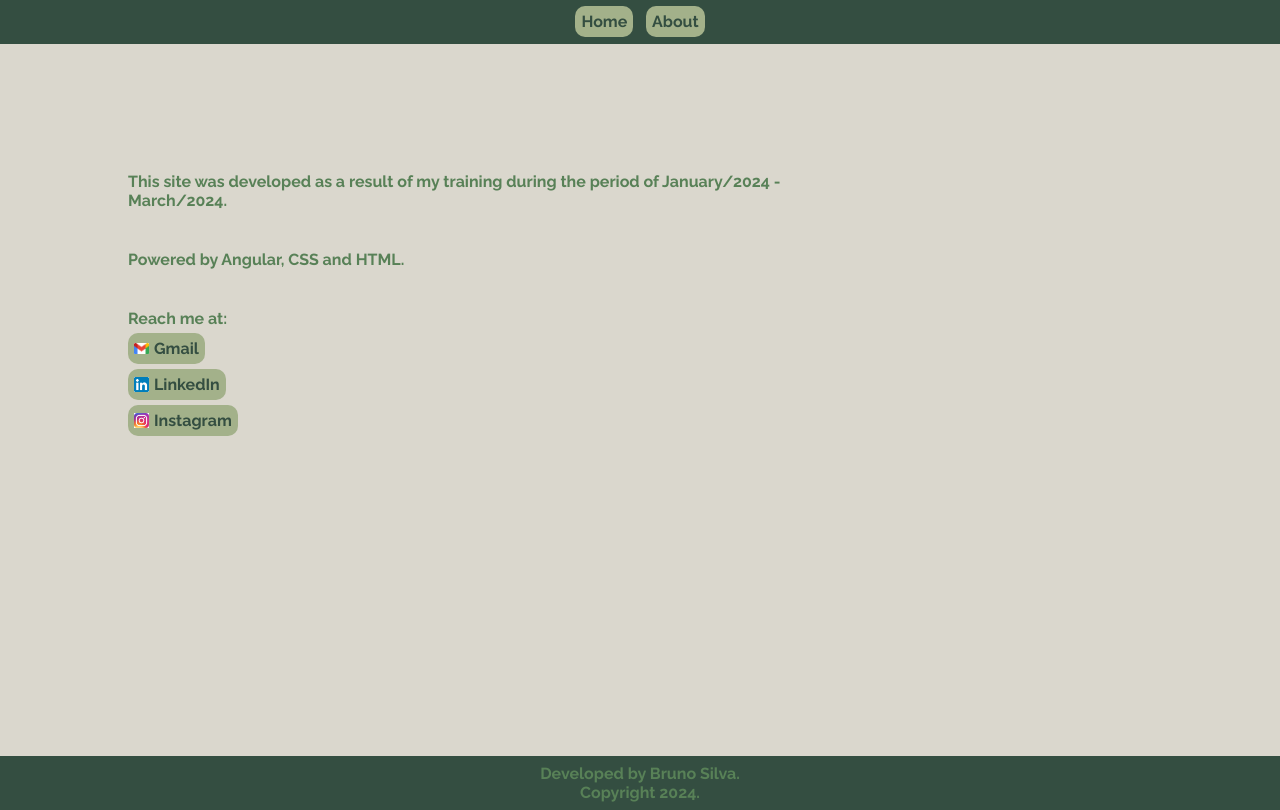
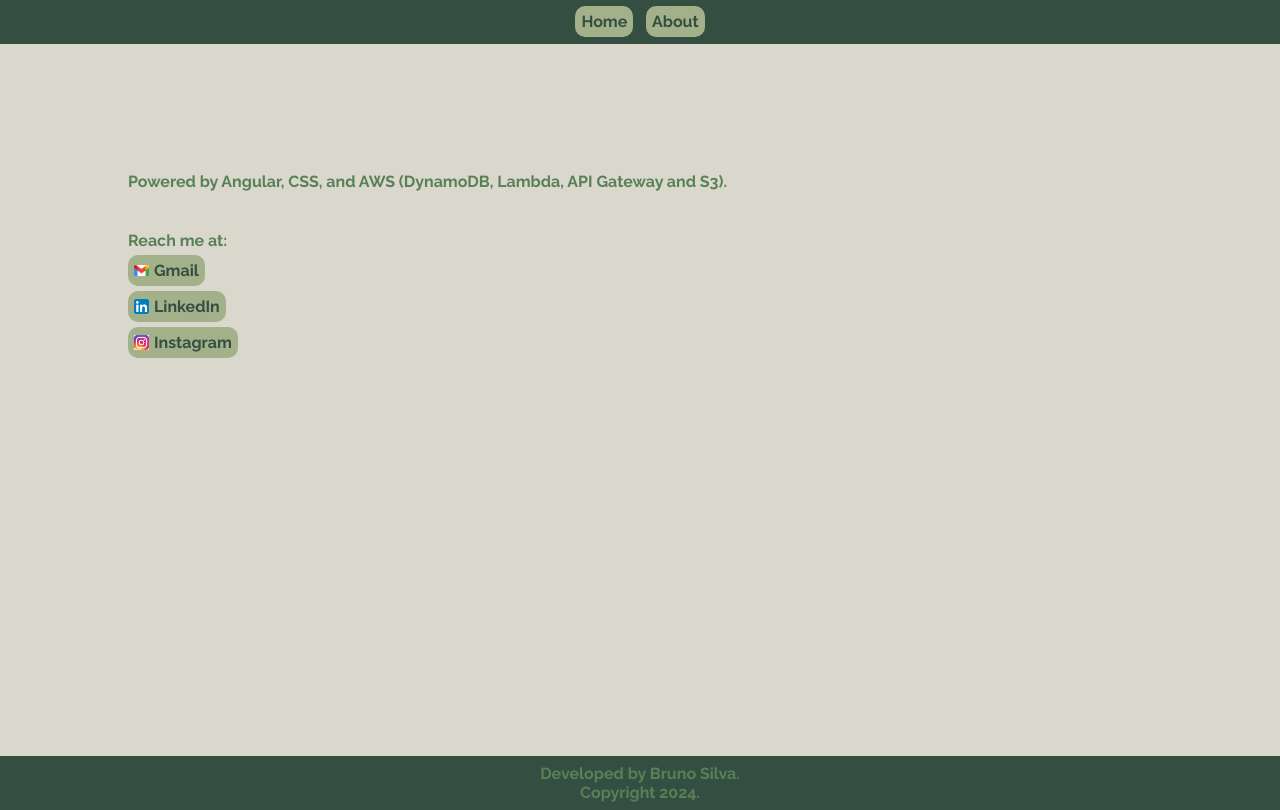
Before and after one commit to bruno7317/mural, an Angular app: page /about in a window 1280 px wide. Built offline with nearby package versions, Linux system fonts and the light colour scheme; no server answers.

Commit message:
Entry service.

```diff
--- a/angular.json
+++ b/angular.json
@@ -58,7 +58,13 @@
                   "maximumError": "4kb"
                 }
               ],
-              "outputHashing": "all"
+              "outputHashing": "all",
+              "fileReplacements": [
+                {
+                  "replace": "src/environments/environment.ts",
+                  "with": "src/environments/environment.prod.ts"
+                }
+              ]
             },
             "development": {
               "optimization": false,
--- a/src/app/components/about/about.component.html
+++ b/src/app/components/about/about.component.html
@@ -1,7 +1,6 @@
 <div class="about-content">
   <div class="about-content-text">
-    <p>This site was developed as a result of my training during the period of January/2024 - March/2024.</p>
-    <p>Powered by Angular, CSS and HTML.</p>
+    <p>Powered by Angular, CSS, and AWS (DynamoDB, Lambda, API Gateway and S3).</p>
   </div>
   <div class="about-content-reach">
     <h2>Reach me at:</h2>
--- a/src/app/components/entries/list-entries/list-entries.component.ts
+++ b/src/app/components/entries/list-entries/list-entries.component.ts
@@ -1,6 +1,6 @@
 import { Component, OnInit } from '@angular/core';
 import { Entry } from '../entry/entry';
-import { EntryService } from '../entry.service';
+import { EntryService } from '../../../services/entry.service';
 
 @Component({
   selector: 'app-list-entries',
--- a/src/app/components/entries/new-entry/new-entry.component.ts
+++ b/src/app/components/entries/new-entry/new-entry.component.ts
@@ -1,6 +1,6 @@
 import { Component } from '@angular/core';
 import { Entry } from '../entry/entry';
-import { EntryService } from '../entry.service';
+import { EntryService } from '../../../services/entry.service';
 import { Router } from '@angular/router';
 
 @Component({
--- a/src/app/components/entries/entry.service.ts
+++ b/src/app/services/entry.service.ts
@@ -1,14 +1,15 @@
 import { HttpClient, HttpHeaders } from '@angular/common/http';
 import { Injectable } from '@angular/core';
-import { Entry } from './entry/entry';
+import { Entry } from '../components/entries/entry/entry';
 import { Observable } from 'rxjs';
+import { environment } from '../../environments/environment';
 
 @Injectable({
   providedIn: 'root'
 })
 export class EntryService {
 
-  private readonly API = 'https://544bqkjis1.execute-api.us-west-2.amazonaws.com/guestbook';
+  private readonly API = environment.apiUrl;
 
   constructor(private http: HttpClient) {}
 
```
Also changed, not shown: 1 other file (tests, documents, lock files or other folders).
